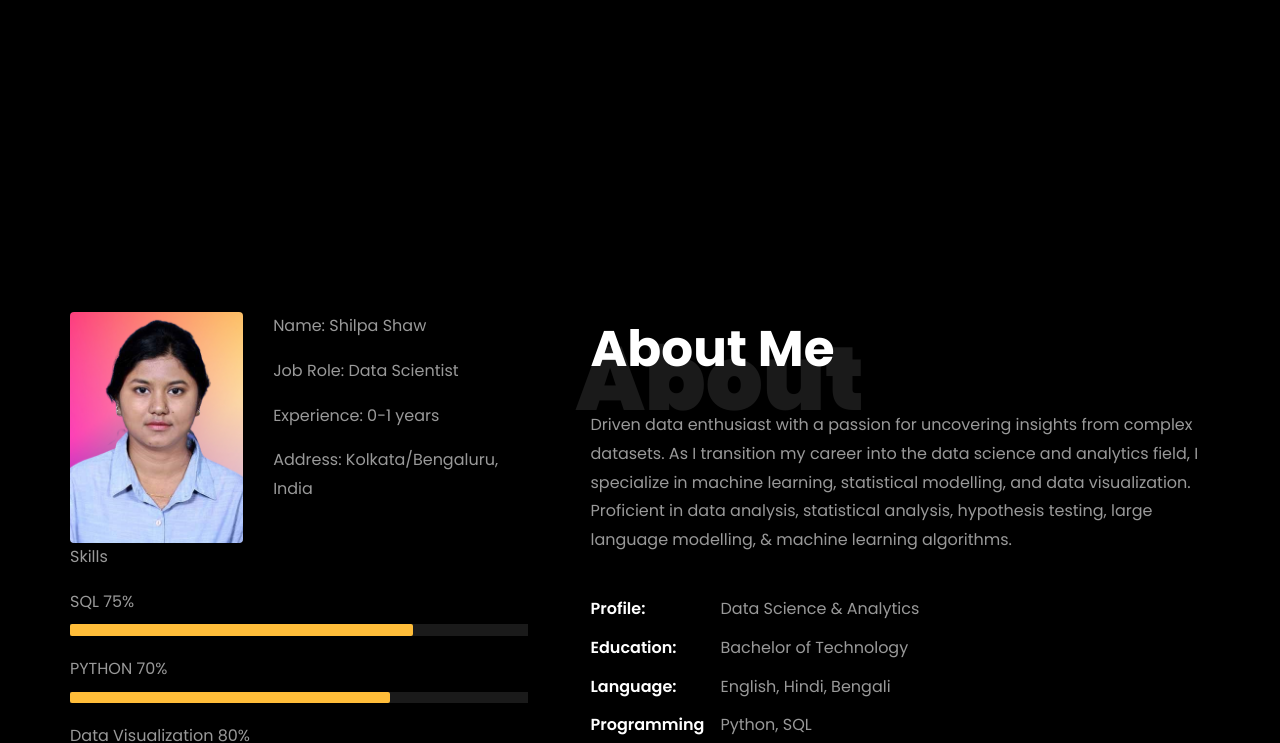
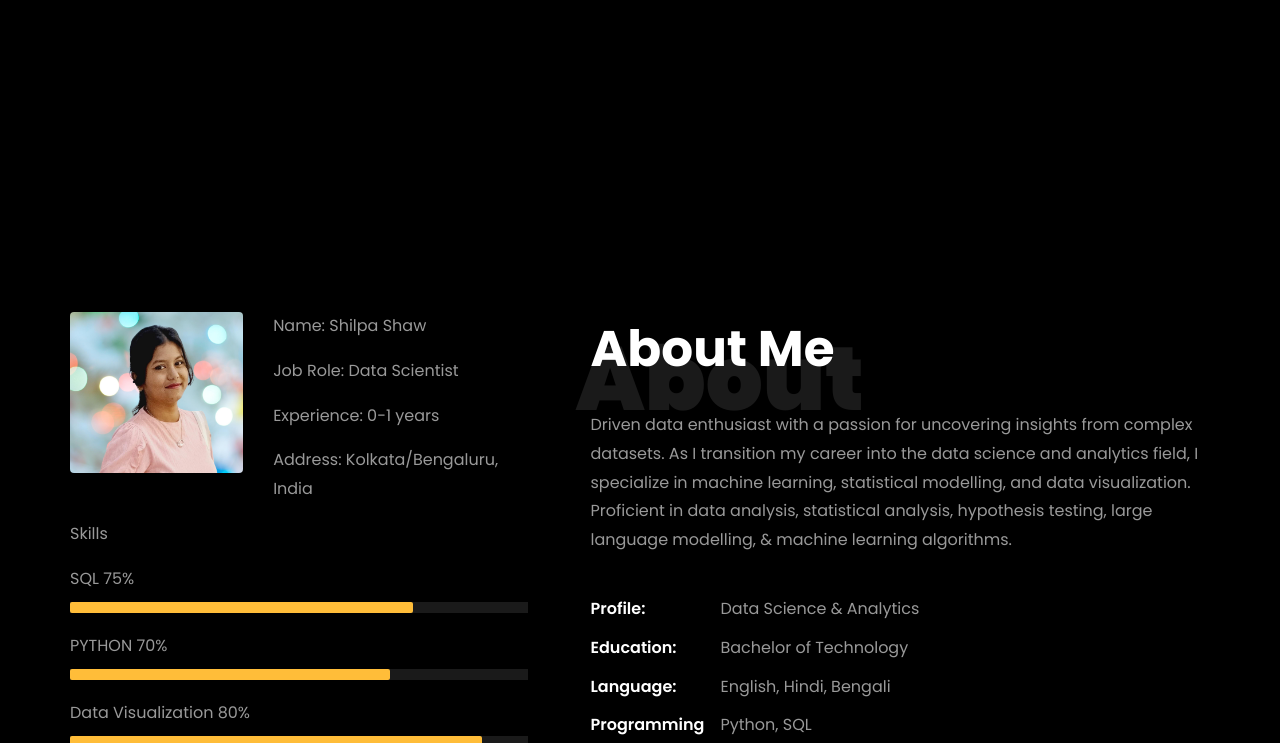
Before and after one commit to ShilpaShaw17/shilpashaw17.github.io, a plain HTML site: page index.html in a window 1280 px wide. Shown: the part 550-1293 px from the top of the page. Drawn offline with Linux system fonts and the light colour scheme; animation ran at ten frames a second; files whose address does not match are found by name.

Commit message:
Update index.html

```diff
--- a/index.html
+++ b/index.html
@@ -214,7 +214,7 @@
 								<div class="row">
 									<div class="col-sm-6 col-md-5">
 									  <div class="about-img">
-										<img src="images/pics.png" class="img-fluid rounded b-shadow-a" alt="">
+										<img src="images/ShilpaDP.png" class="img-fluid rounded b-shadow-a" alt="">
 									  </div>
 									</div>
 									<!-- Details next to profile image -->
```
